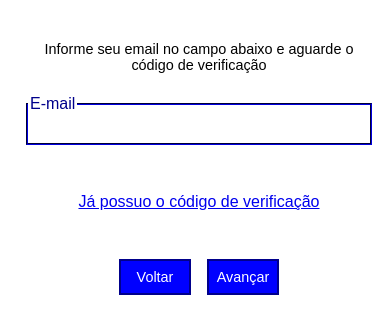
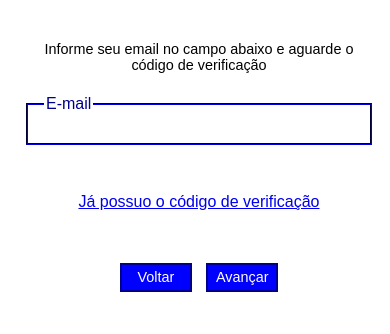
Before and after one commit to gsitoni/Cruz-Azul, a PHP site: page /Cruz-Azul/pages/recuperacao_de_senha.html in a window 390 px wide. Shown: the part 181-515 px from the top of the page. Run offline with PHP 8.4, Linux system fonts and the light colour scheme; some web fonts are replaced.

Commit message:
pasta php

```diff
--- a/css/codigo_de_verificacao.css
+++ b/css/codigo_de_verificacao.css
@@ -67,7 +67,7 @@ header {
     width: 55em;
 }
 
-.botao {
+#botao_voltar {
     background-color: blue;
     color: white;
     width: 5em;
--- a/css/recuperacao_de_senha.css
+++ b/css/recuperacao_de_senha.css
@@ -45,6 +45,10 @@ header {
     height: 4em;
 }
 
+#legend {
+    margin-left: 1rem;
+}
+
 #input {
     margin: 0%;
     height: 1.8em;
@@ -69,7 +73,7 @@ header {
     color: darkblue;
 }
 
-.botoes_avancar {
+.botoes {
     display: flex;
     gap: 1em;
     justify-content: right;
@@ -78,8 +82,8 @@ header {
     flex-wrap: wrap;
 }
 
-.botao {
-    background-color: blue;
+.botoes * {
+     background-color: blue;
     color: white;
     width: 5em;
     height: 2em;
@@ -90,7 +94,7 @@ header {
     flex-wrap: wrap;
 }
 
-.botao:hover {
+.botoes *:hover {
     background-color: darkblue;
 }
 
@@ -99,12 +103,12 @@ header {
         width: 90%;
     }
 
-    .botoes_avancar {
+    .botoes {
         width: 100%;
         justify-content: center;
     }
 
-    .botao {
+    .botoes * {
         width: 100%;
         max-width: 5em;
     }
@@ -131,7 +135,7 @@ header {
         max-width: 18.5em;
     }
 
-    .botao {
+    .botoes {
         height: 2.5em;
         font-size: 0.9em;
     }
--- a/css/redefinicao_de_senha.css
+++ b/css/redefinicao_de_senha.css
@@ -42,8 +42,8 @@ header {
     height: 4em;
 }
 
-.legend {
-    margin-left: 2em;
+#legend {
+    margin-left: 1em;
 }
 
 .input {
--- a/pages/codigo_de_verificacao.html
+++ b/pages/codigo_de_verificacao.html
@@ -25,9 +25,9 @@
             <input class="input" type="text" maxlength="1">
         </div>
         <a href="recuperacao_de_senha.html"id="link_recuperacao_senha">Não recebi o código</a>
-        <div class="botoes_avancar">
-            <button class="botao">Voltar</button>
-            <button class="botao">Avançar</button>
+        <div class="botoes">
+            <button id="botao_voltar">Voltar</button>
+            <button id="botao_avançar">Avançar</button>
         </div>
     </div>
 </body>
--- a/pages/recuperacao_de_senha.html
+++ b/pages/recuperacao_de_senha.html
@@ -17,14 +17,15 @@
         <h2 id="subtitulo"> Recuperação de senha </h2>
         <p id="descricao"> Informe seu email no campo abaixo e aguarde o código de verificação</p>
         <fieldset class="email_box">
-            <legend> E-mail </legend>
+            <legend id="legend"> E-mail </legend>
             <input id="input" type="email">
         </fieldset>
         <a href="codigo_de_verificacao.html "id="link_codigo">Já possuo o código de verificação</a>
-        <div class="botoes_avancar">
-            <button class="botao">Voltar</button>
-            <button class="botao">Avançar</button>
+        <div class="botoes">
+            <button id="botao_voltar">Voltar</button>
+            <button id="botao_avancar">Avançar</button>
         </div>
     </div>
 </body>
+<script scr="../js/recuperacao_de_senha.js"> </script>
 </html>
--- a/pages/redefinicao_de_senha.html
+++ b/pages/redefinicao_de_senha.html
@@ -36,9 +36,9 @@
             </fieldset>
             <p id="erro">As senhas devem ser compatíveis</p>
         </div>
-        <div class="botoes_avancar">
-            <button class="botao">Voltar</button>
-            <button class="botao">Avançar</button>
+        <div class="botoes">
+            <button id="botao_voltar">Voltar</button>
+            <button id="botao_avancar">Avançar</button>
         </div>
     </div>
 </body>
```
Also changed, not shown: js/recuperacao_de_senha.js (added, +18 -0 lines), 1 other file.
